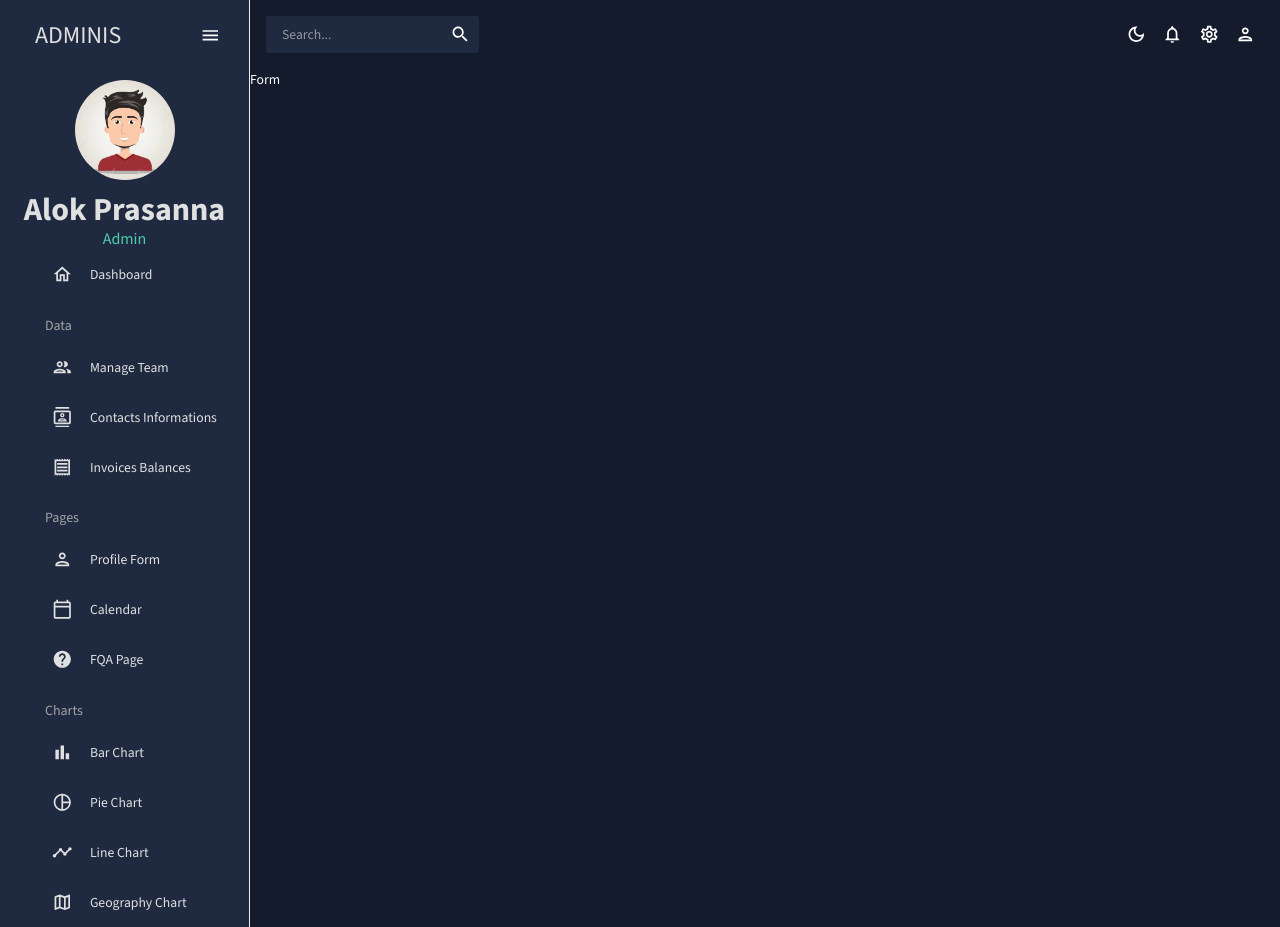
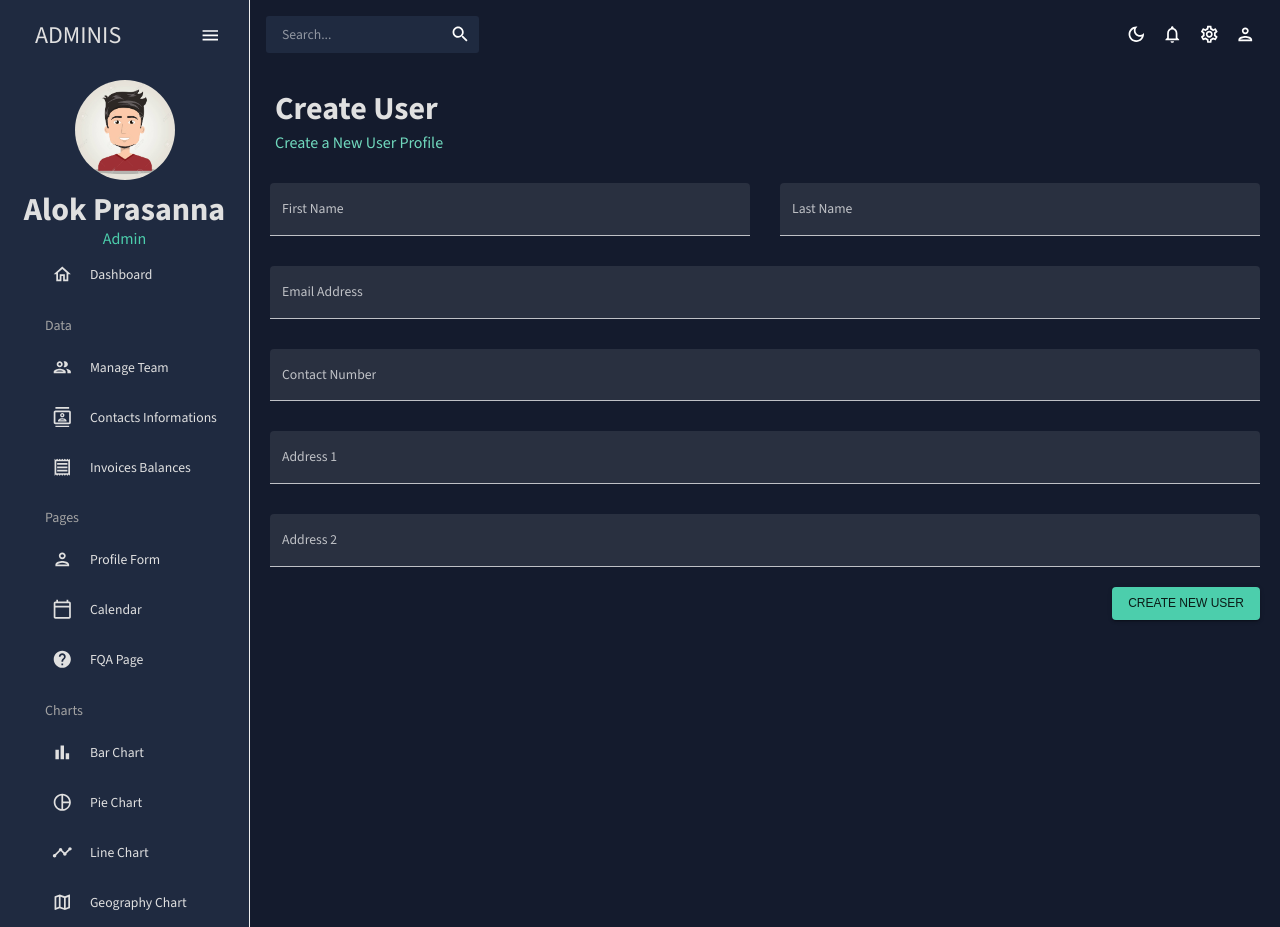
Before and after one commit to AlokPrasanna/fully-functional-dashboard-part1, a React (Vite) app: page /form in a window 1280 px wide. Built offline with nearby package versions, Linux system fonts and the light colour scheme.

Commit message:
Modified Form page

```diff
--- a/package.json
+++ b/package.json
@@ -24,7 +24,7 @@
     "@nivo/geo": "^0.87.0",
     "@nivo/line": "^0.87.0",
     "@nivo/pie": "^0.87.0",
-    "formic": "^0.0.10",
+    "formik": "^2.4.6",
     "react": "^18.2.0",
     "react-dom": "^18.2.0",
     "react-pro-sidebar": "^1.1.0",
--- a/src/pages/Form/Form.jsx
+++ b/src/pages/Form/Form.jsx
@@ -1,8 +1,139 @@
+import { Box , Button , TextField } from "@mui/material";
+import { Formik } from "formik";
+import * as yup from "yup";
+import useMediaQuery from "@mui/material/useMediaQuery";
+import {Header} from "../../components/molecules";
+
+const initialValues = {
+    firstName:"",
+    lastName:"",
+    email:"",
+    phoneNumber:"",
+    address1:"",
+    address2:""
+}
+
+const phoneRegExp = /^[0-9]{10}$/;
+
+const userSchema = yup.object().shape({
+    firstName: yup.string().required("required"),
+    lastName: yup.string().required("required"),
+    email: yup.string().email("Invalid email").required("required"),
+    phoneNumber: yup.string().matches(phoneRegExp , "Phone number is nor valid").required("required"),
+    address1: yup.string().required("required"),
+    address2: yup.string().required("required"),
+})
+
 const Form = () => {
+    const isNonMobile = useMediaQuery("(min-width:600px)");
+
+    const handleFormSubmit = (values) => {
+        console.log(values);
+    }
     return (
-        <div>
-            Form
-        </div>
+        <Box m="20px">
+            <Header title="Create User" subtitle="Create a New User Profile" />
+            <Formik
+                onSubmit={handleFormSubmit}
+                initialValues={initialValues}
+                validationSchema={userSchema}
+            >
+            {({values , errors , touched , handleBlur , handleChange , handleSubmit}) => (
+                <form onSubmit={handleSubmit}>
+                    <Box
+                        display="grid"
+                        gap="30px"
+                        gridTemplateColumns="repeat(4 , minmax(0 , 1fr))"
+                        sx={{
+                            "& > div": {gridColumn: isNonMobile ? undefined : "span 4"}
+                        }}
+                    >
+                        <TextField
+                            fullWidth
+                            variant="filled"
+                            type="text"
+                            label="First Name"
+                            onBlur={handleBlur}
+                            onChange={handleChange}
+                            value={values.firstName}
+                            name="firstName"
+                            error={!!touched.firstName && !!errors.firstName}
+                            helperText={touched.firstName && errors.firstName}
+                            sx={{ gridColumn: "span 2"}}
+                        />
+                        <TextField
+                            fullWidth
+                            variant="filled"
+                            type="text"
+                            label="Last Name"
+                            onBlur={handleBlur}
+                            onChange={handleChange}
+                            value={values.lastName}
+                            name="lastName"
+                            error={!!touched.lastName && !!errors.lastName}
+                            helperText={touched.lastName && errors.lastName}
+                            sx={{ gridColumn: "span 2"}}
+                        />
+                        <TextField
+                            fullWidth
+                            variant="filled"
+                            type="text"
+                            label="Email Address"
+                            onBlur={handleBlur}
+                            onChange={handleChange}
+                            value={values.email}
+                            name="email"
+                            error={!!touched.email && !!errors.email}
+                            helperText={touched.email && errors.email}
+                            sx={{ gridColumn: "span 4"}}
+                        />
+                        <TextField
+                            fullWidth
+                            variant="filled"
+                            type="text"
+                            label="Contact Number"
+                            onBlur={handleBlur}
+                            onChange={handleChange}
+                            value={values.phoneNumber}
+                            name="phoneNumber"
+                            error={!!touched.phoneNumber && !!errors.phoneNumber}
+                            helperText={touched.phoneNumber && errors.phoneNumber}
+                            sx={{ gridColumn: "span 4"}}
+                        />
+                        <TextField
+                            fullWidth
+                            variant="filled"
+                            type="text"
+                            label="Address 1"
+                            onBlur={handleBlur}
+                            onChange={handleChange}
+                            value={values.address1}
+                            name="address1"
+                            error={!!touched.address1 && !!errors.address1}
+                            helperText={touched.address1 && errors.address1}
+                            sx={{ gridColumn: "span 4"}}
+                        />
+                        <TextField
+                            fullWidth
+                            variant="filled"
+                            type="text"
+                            label="Address 2"
+                            onBlur={handleBlur}
+                            onChange={handleChange}
+                            value={values.address2}
+                            name="address2"
+                            error={!!touched.address2 && !!errors.address2}
+                            helperText={touched.address2 && errors.address2}
+                            sx={{ gridColumn: "span 4"}}
+                        />
+                    </Box>
+                    <Box display="flex" justifyContent="end" mt="20px">
+                        <Button type="submit" color="secondary" variant="contained">Create New User</Button>
+                    </Box>
+                </form>
+            )}
+            </Formik>
+        </Box>
     )
 }
 
```
Also changed, not shown: 1 other file (tests, documents, lock files or other folders).
